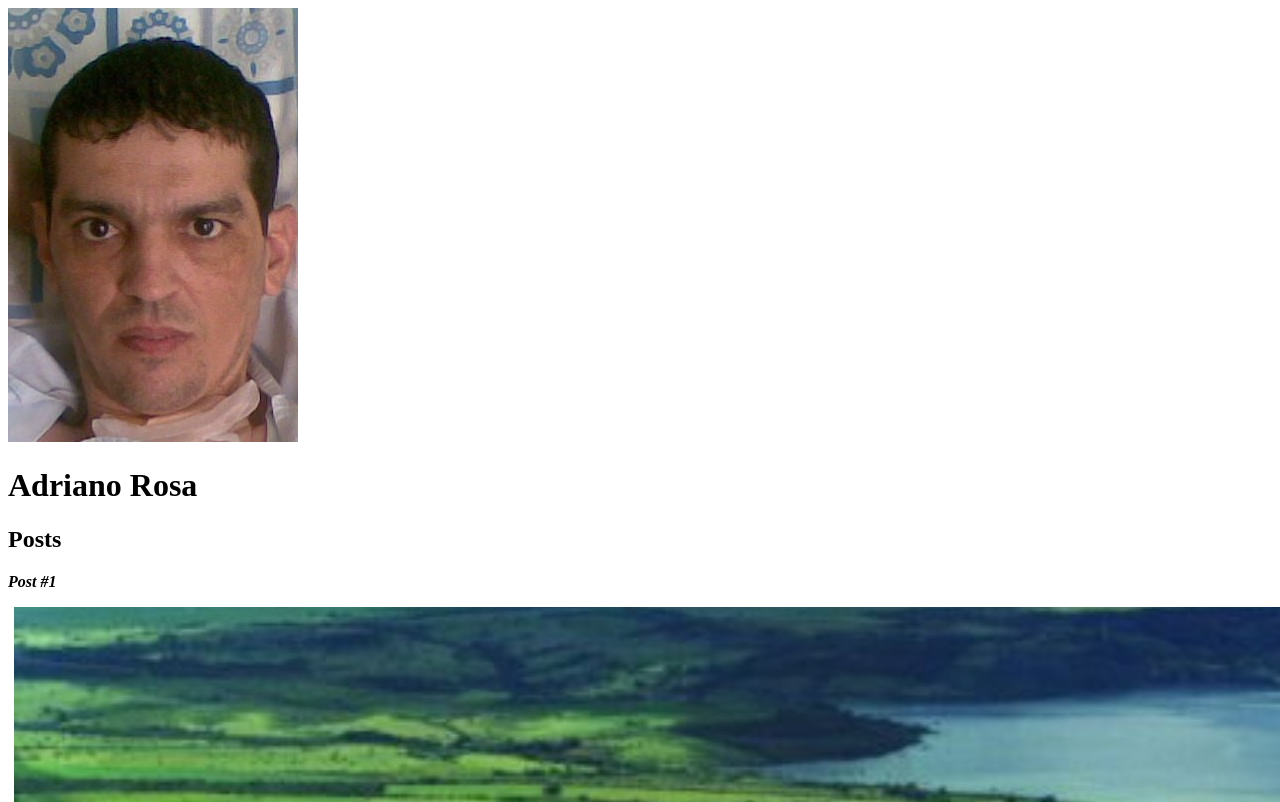
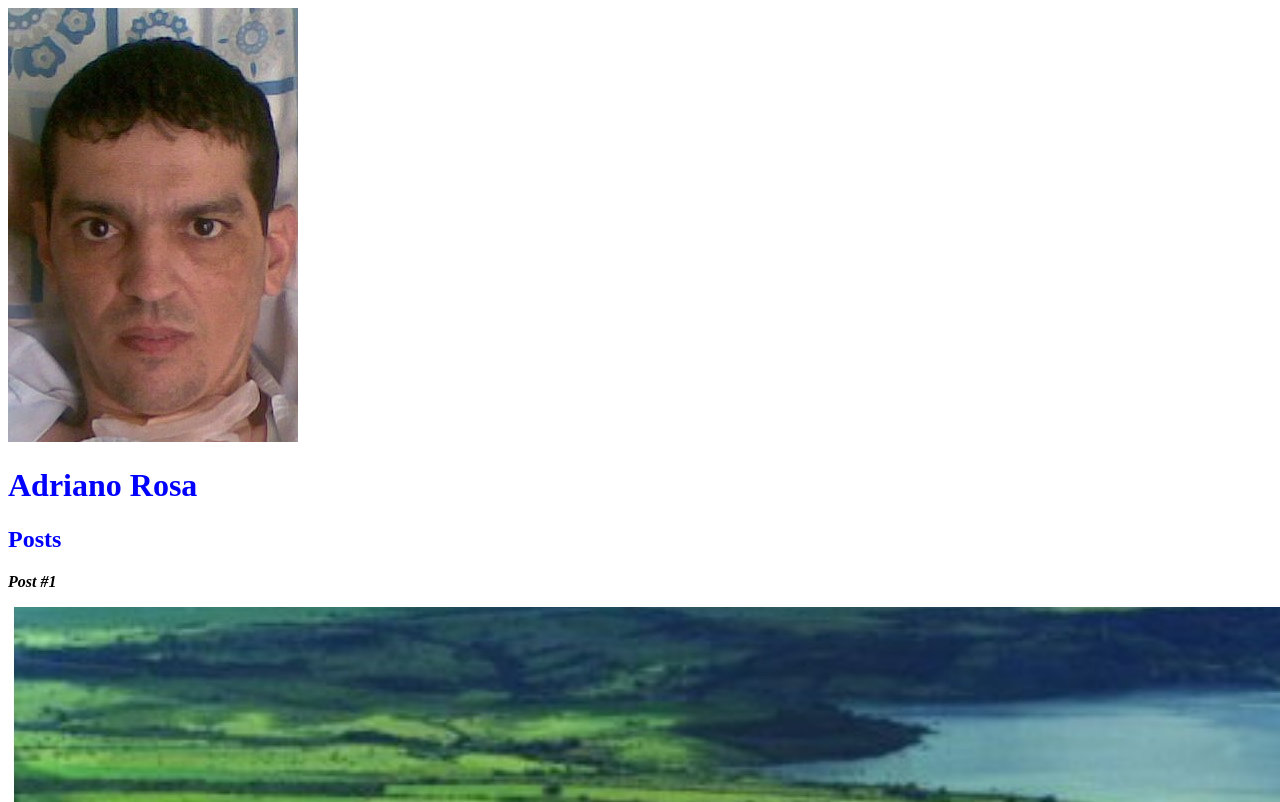
Before and after one commit to aarosa3/Exercicio-aulas, a plain HTML site: page Modulo2/meu primeiro codigo/index.html in a window 1280 px wide. Shown: the top 802 px of the page. Drawn offline with Linux system fonts and the light colour scheme.

Commit message:
sanado conflito .vccode/launch.json

```diff
--- a/Modulo2/meu primeiro codigo/stile.css
+++ b/Modulo2/meu primeiro codigo/stile.css
@@ -1,3 +1,6 @@
+#title, .subtitle, .post-title{
+    color:blue
+}
 .post_title{
     font-size: 16px;
     font-style: italic;
```
